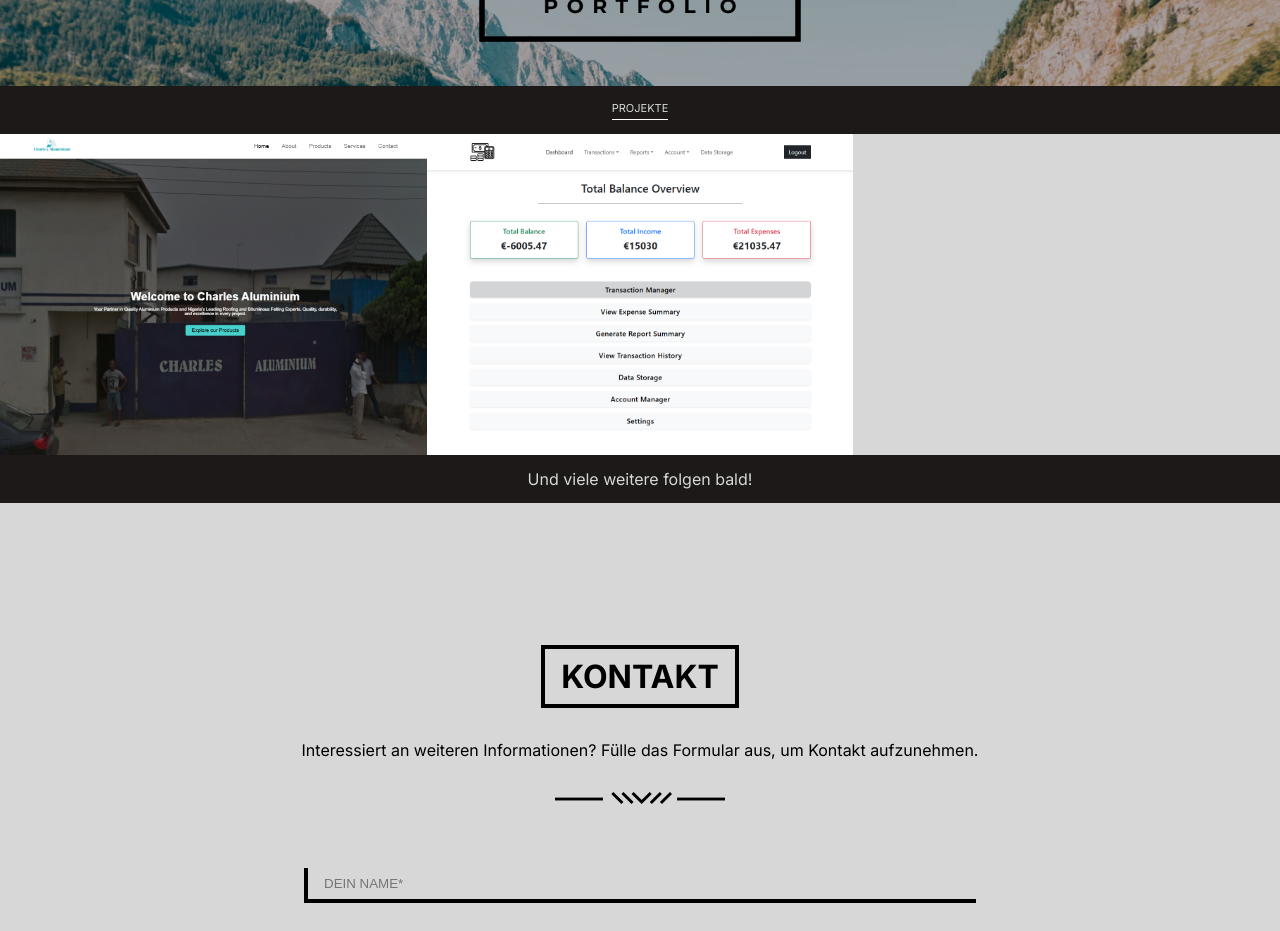
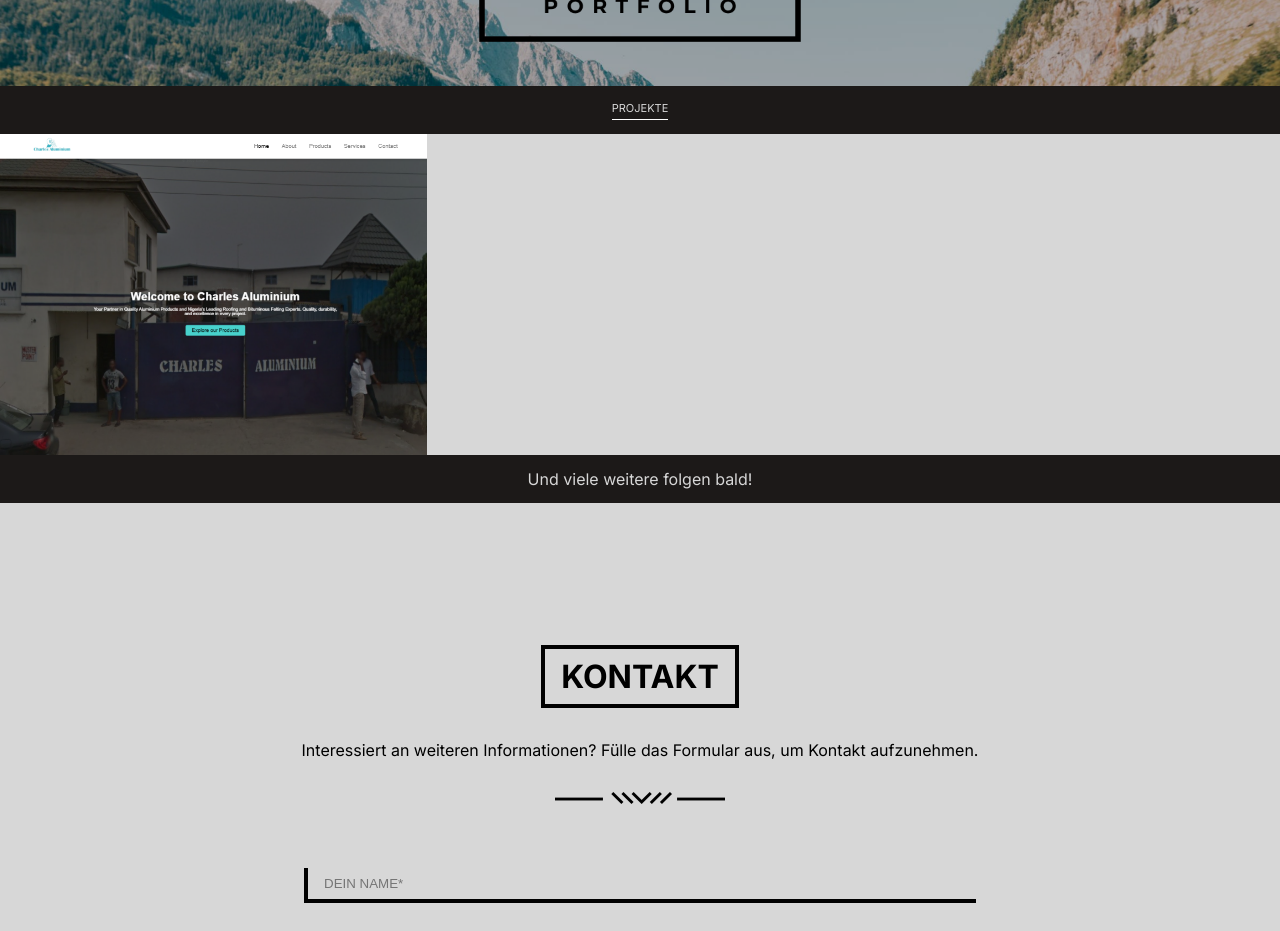
Before and after one commit to Charlesss10/personal_portfolio, a React (Create React App) app: page /de in a window 1280 px wide. Shown: the part 2860-3791 px from the top of the page. Built offline with nearby package versions, Linux system fonts and the light colour scheme.

Commit message:
Update Dependencies & Portfolio page modification

```diff
--- a/src/sections/Portfolio.js
+++ b/src/sections/Portfolio.js
@@ -23,7 +23,7 @@ export default function Portfolio() {
             <div className="grid-col col1"></div>
           </div>
         </a>
-        <a
+        {/*<a
           href="https://expense-tracker-git-dev-charles-s-team.vercel.app/login"
           target="_blank"
           rel="noreferrer"
@@ -32,6 +32,7 @@ export default function Portfolio() {
             <div className="grid-col col2"></div>
           </div>
         </a>
+        */}
       </div>
 
       <div className="grid-header">
```
Also changed, not shown: package.json (+7 -7 lines), 1 other file (tests, documents, lock files or other folders).
